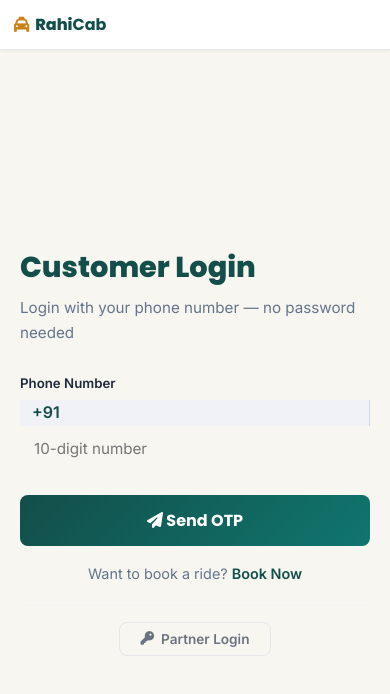
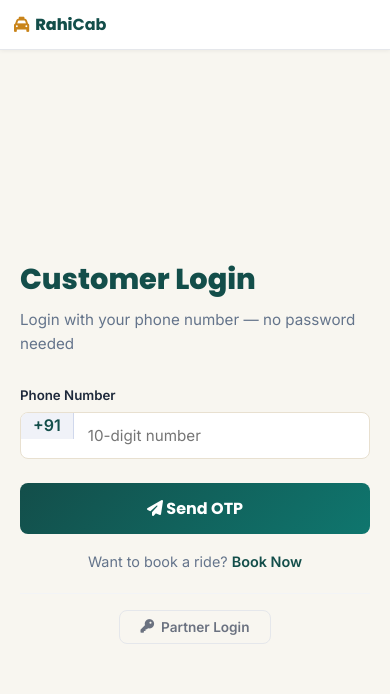
Before and after one commit to shubhamchouhan0007-hub/rahiCabs, a React (Vite) app in the folder frontend/: page /login in a window 390 px wide. Shown: the top 694 px of the page. Built offline with nearby package versions, Linux system fonts and the light colour scheme; no server answers.

Commit message:
fix: visible border/box for phone-number input on login

```diff
--- a/frontend/src/pages/Auth.css
+++ b/frontend/src/pages/Auth.css
@@ -75,7 +75,12 @@
 }
 
 /* ── Phone prefix ── */
-.phone-prefix-wrap { padding: 0 !important; overflow: hidden; }
+.phone-prefix-wrap {
+  padding: 0 !important; overflow: hidden;
+  display: flex; align-items: stretch;
+  border: 1.5px solid var(--border); border-radius: 8px; background: var(--white);
+}
+.phone-prefix-wrap:focus-within { border-color: var(--primary); box-shadow: 0 0 0 3px rgba(19,78,74,.08); }
 .phone-prefix-wrap .phone-prefix {
   padding: 0 12px; font-weight: 600; color: var(--primary);
   background: #f0f2f8; border-right: 1.5px solid #d0d8ec;
```
